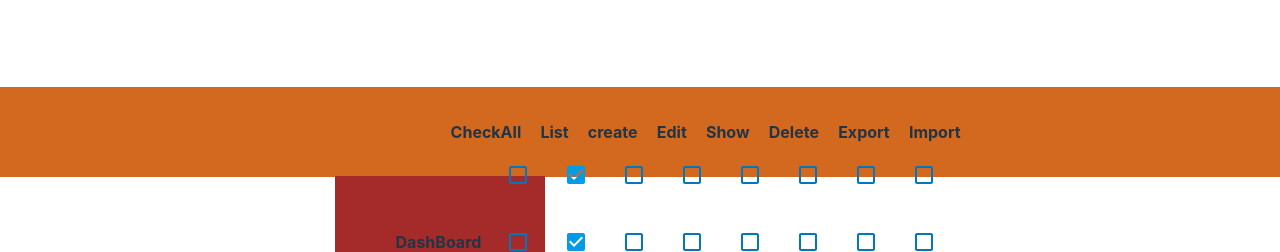
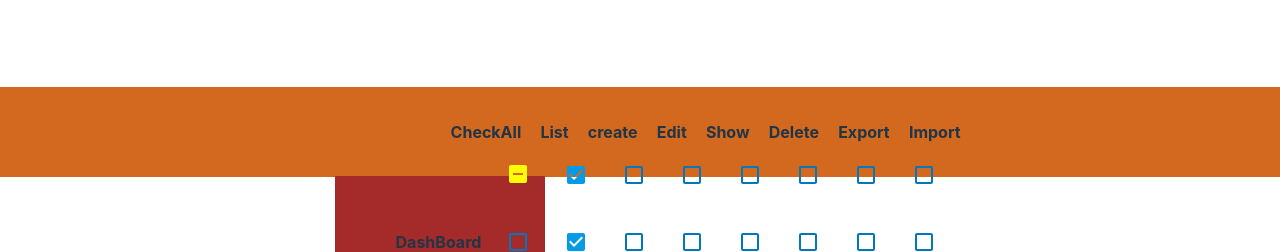
Before and after one commit to donishyar/2dArrayChallange, a React (Vite) app: page / in a window 1280 px wide. Both pictures are taken after a click on the element 576 px from the left and 174 px from the top of the page. Shown: the top 252 px of the page. Built offline with nearby package versions, Linux system fonts and the light colour scheme.

Commit message:
check all nullChecker compeleted

```diff
--- a/src/App.jsx
+++ b/src/App.jsx
@@ -142,6 +142,9 @@ function App() {
       for (let i = 0; i < updatedPermList.length; i++) {
         for (let j = 0; j <= updatedPermList[i].length; j++) {
           updatedPermList[j][col] = true;
+          if (TrueChecker) {
+            setCheckAllNullChecker(true);
+          }
         }
       }
     } else {
@@ -149,6 +152,9 @@ function App() {
       for (let i = 0; i < updatedPermList.length; i++) {
         for (let j = 0; j <= updatedPermList[i].length; j++) {
           updatedPermList[j][col] = false;
+          if (!TrueChecker) {
+            setCheckAllNullChecker(false);
+          }
         }
       }
     }
@@ -164,6 +170,7 @@ function App() {
       for (let i = 0; i < updatedPermList.length; i++) {
         for (let j = 0; j < updatedPermList[i].length; j++) {
           updatedPermList[row][j] = true;
+          setCheckAllNullChecker(true);
         }
       }
     } else {
@@ -171,6 +178,7 @@ function App() {
       for (let i = 0; i < updatedPermList.length; i++) {
         for (let j = 0; j < updatedPermList[i].length; j++) {
           updatedPermList[row][j] = false;
+          setCheckAllNullChecker(false);
         }
       }
     }
@@ -267,7 +275,16 @@ function App() {
                 return rowIndex === 0 &&
                   colIndex === 0 &&
                   checkAllNullChecker ? (
-                  <IndeterminateCheckBoxIcon key={colIndex}  className="null"/>
+                  <IndeterminateCheckBoxIcon
+                    key={colIndex}
+                    onClick={() => {
+                      if (checkAllNullChecker) {
+                        handleAllCheckbox();
+                        setCheckAllNullChecker(false);
+                      }
+                    }}
+                    className="null"
+                  />
                 ) : (
                   <Checkbox
                     key={colIndex}
@@ -283,8 +300,7 @@ function App() {
                     onChange={() => {
                       handleCheckBoxChange(rowIndex, colIndex);
                       if (rowIndex === 0 && colIndex === 0) {
-                        handleAllCheckbox(),
-                        setCheckAllNullChecker(false);
+                        handleAllCheckbox(), setCheckAllNullChecker(false);
                       }
                     }}
                   />
```
